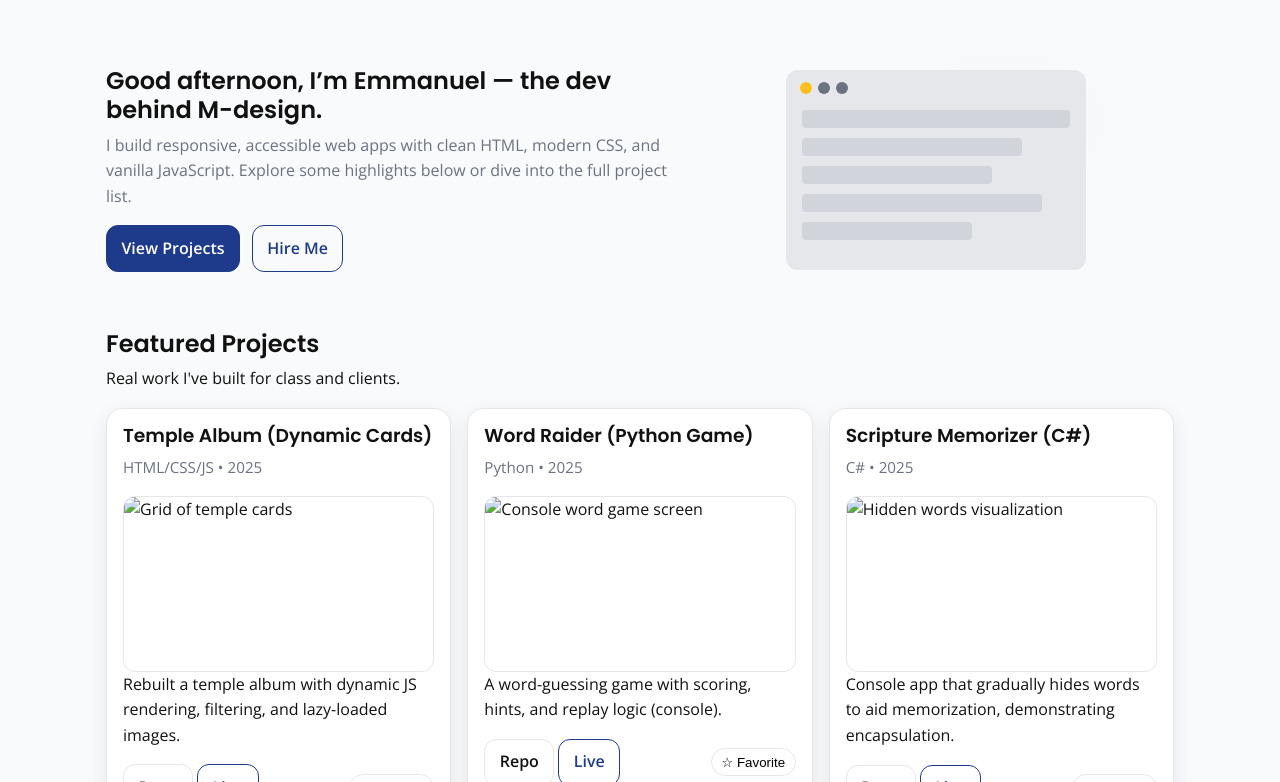
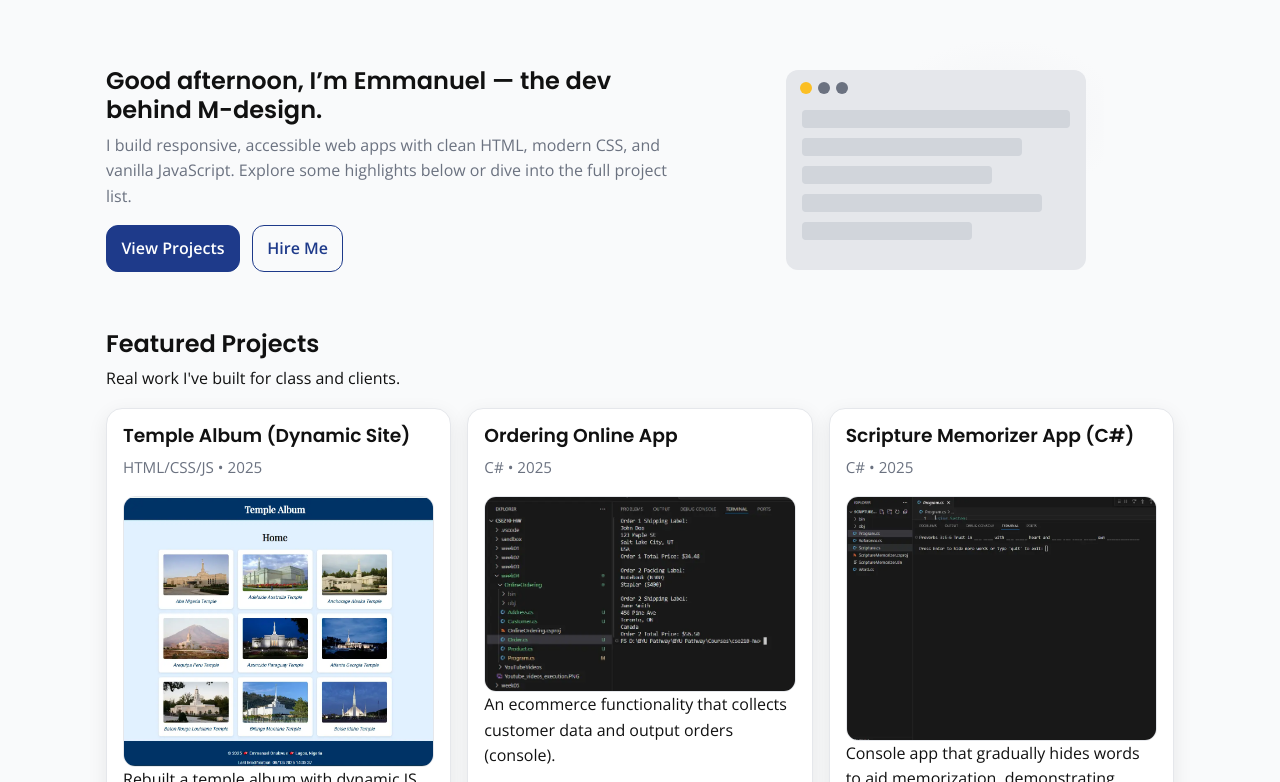
Before and after one commit to Emmaonukwue/wdd131, a plain HTML site: page project/index.html in a window 1280 px wide. Shown: the part 156-938 px from the top of the page. Drawn offline with nearby package versions, Linux system fonts and the light colour scheme.

Commit message:
completed portfolio project

```diff
--- a/project/index.html
+++ b/project/index.html
@@ -1,8 +1,10 @@
 <!DOCTYPE html>
 <html lang="en">
+
 <head>
     <meta charset="UTF-8" />
     <meta name="viewport" content="width=device-width, initial-scale=1" />
+    <meta name="author" content="Emmanuel Onukwue">
     <meta name="description" content="M-design — Software development portfolio." />
     <title>M-design | Software Developer Portfolio</title>
     <link rel="preconnect" href="https://fonts.gstatic.com" crossorigin>
@@ -10,6 +12,7 @@
     <script src="scripts/project.js" defer></script>
     <link rel="icon" href="images/m-design-logo.png" type="image/png">
 </head>
+
 <body>
     <a class="skip-link" href="#main">Skip to content</a>
 
@@ -17,12 +20,8 @@
         <div class="brand">
             <!-- Update width/height to your logo’s intrinsic size if different -->
             <a class="logo-link" href="index.html">
-        <img
-          src="images/m-design-logo.png"
-          srcset="images/m-design-logo.png 1x, images/m-design-logo@2x.png 2x"
-          alt="M-design company logo"
-          width="160" height="50"
-          loading="eager" decoding="async" />
+                <img src="images/m-design-logo.png" srcset="images/m-design-logo.png 1x, images/m-design-logo@2x.png 2x"
+                    alt="M-design company logo" width="160" height="50" loading="eager" decoding="async" />
             </a>
             <span class="brand-name">M-design</span>
         </div>
@@ -97,7 +96,7 @@
 
     <footer class="site-footer">
         <p>&copy; <span id="year"></span> M-design by Emmanuel Onukwue, Lagos, Nigeria</p>
-    <p><a href="references.html">References & Attributions</a></p>
     </footer>
 </body>
+
 </html>
--- a/project/scripts/project.js
+++ b/project/scripts/project.js
@@ -8,7 +8,7 @@
 */
 
 /* ---------- Utilities ---------- */
-const qs  = (sel, ctx = document) => ctx.querySelector(sel);
+const qs = (sel, ctx = document) => ctx.querySelector(sel);
 const qsa = (sel, ctx = document) => Array.from(ctx.querySelectorAll(sel));
 
 const storage = {
@@ -89,47 +89,47 @@ const storage = {
 const projects = [
     {
         id: 'temple-album',
-    title: 'Temple Album (Dynamic Cards)',
+        title: 'Temple Album (Dynamic Site)',
         stack: 'HTML/CSS/JS',
         year: 2025,
         description: 'Rebuilt a temple album with dynamic JS rendering, filtering, and lazy-loaded images.',
-    repo: 'https://github.com/yourusername/temple-album',
+        repo: 'https://emmaonukwue.github.io/wdd131/filtered-temples.html',
         live: 'https://yourusername.github.io/temple-album',
         imageAlt: 'Grid of temple cards',
-    thumb: 'images/placeholders/project-1.webp'   // swap with your real image
+        thumb: 'images/temples.webp'   // image for temples project
     },
     {
         id: 'word-raider',
-    title: 'Word Raider (Python Game)',
-    stack: 'Python',
+        title: 'Ordering Online App',
+        stack: 'C#',
         year: 2025,
-    description: 'A word-guessing game with scoring, hints, and replay logic (console).',
-    repo: 'https://github.com/yourusername/word-raider',
+        description: 'An ecommerce functionality that collects customer data and output orders (console).',
+        repo: 'https://github.com/Emmaonukwue/cse210-hw/tree/main/week04/OnlineOrdering',
         live: '#',
         imageAlt: 'Console word game screen',
-    thumb: 'images/placeholders/project-2.webp'
+        thumb: 'images/ordering-online-execution.webp'
     },
     {
         id: 'scripture-memorizer',
-    title: 'Scripture Memorizer (C#)',
+        title: 'Scripture Memorizer App (C#)',
         stack: 'C#',
         year: 2025,
         description: 'Console app that gradually hides words to aid memorization, demonstrating encapsulation.',
-    repo: 'https://github.com/yourusername/scripture-memorizer',
+        repo: 'https://github.com/Emmaonukwue/cse210-hw/tree/main/week03/ScriptureMemorizer',
         live: '#',
-    imageAlt: 'Hidden words visualization',
-    thumb: 'images/placeholders/project-3.webp'
+        imageAlt: 'Scripture Memorizer App',
+        thumb: 'images/scripture-memorizer.webp'
     },
     {
         id: 'mdesign-admin',
-    title: 'M-design Admin Dashboard (Laravel)',
+        title: 'M-design Admin Portal',
         stack: 'Laravel/PHP',
         year: 2025,
-    description: 'Custom admin UI with role-aware dashboard, email notifications, and MySQL backend.',
-    repo: 'https://github.com/yourusername/mdesign-admin',
-    live: '#',
-    imageAlt: 'Admin dashboard layout',
-    thumb: 'images/placeholders/project-4.webp'
+        description: 'Custom admin UI with role-aware dashboard, and MySQL backend.',
+        repo: 'https://emmaonukwue.github.io/project/',
+        live: 'https://emmaonukwue.github.io/project/',
+        imageAlt: 'School Report Admin Portal',
+        thumb: 'images/school-portal.webp'
     }
 ];
 
```
Also changed, not shown: project/contact.html (+10 -10 lines), project/projects.html (+10 -10 lines), project/siteplan.html (+4 -2 lines), project/images/ordering-online-execution.png (added), project/images/ordering-online-execution.webp (added), project/images/school-portal.png (added), project/images/school-portal.webp (added), project/images/scripture-memorizer.png (added), project/images/scripture-memorizer.webp (added), project/images/temples.png (added), project/images/temples.webp (added). Lines whose indentation alone changed are shown as unchanged.
